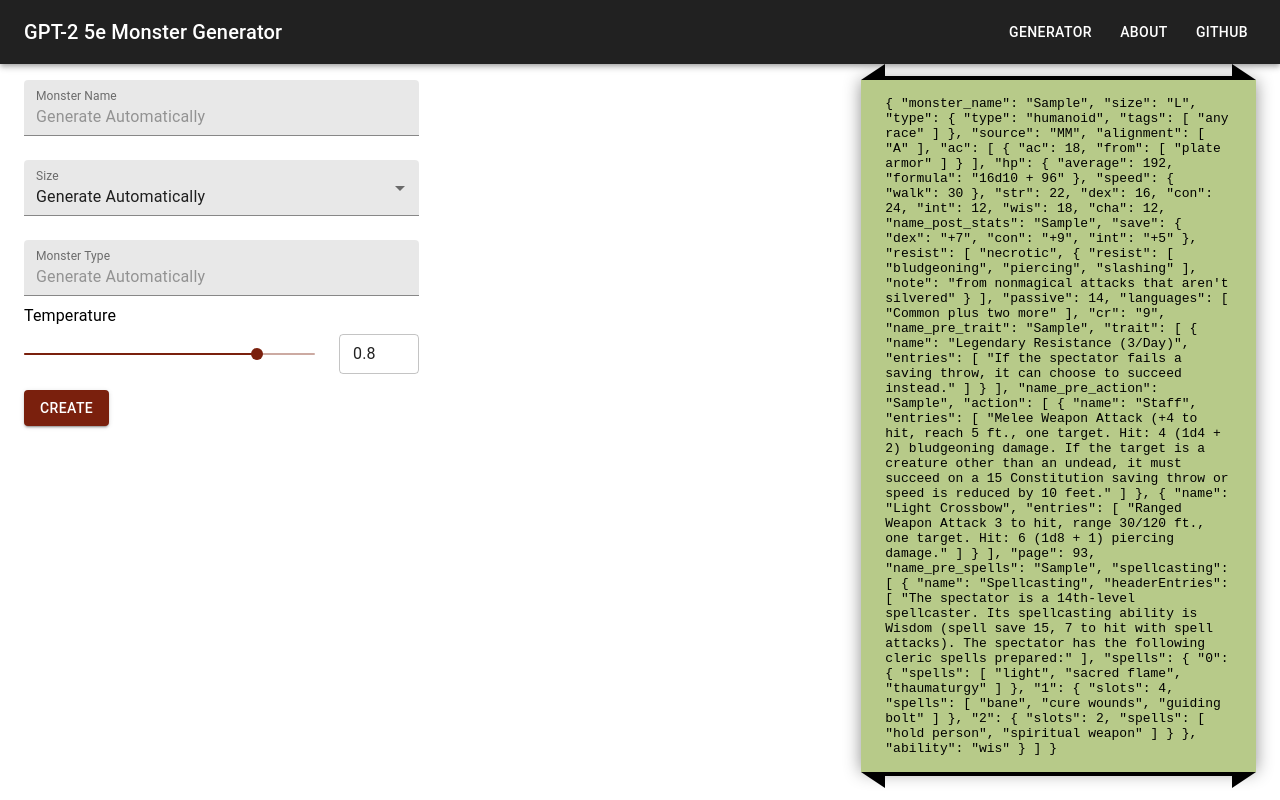
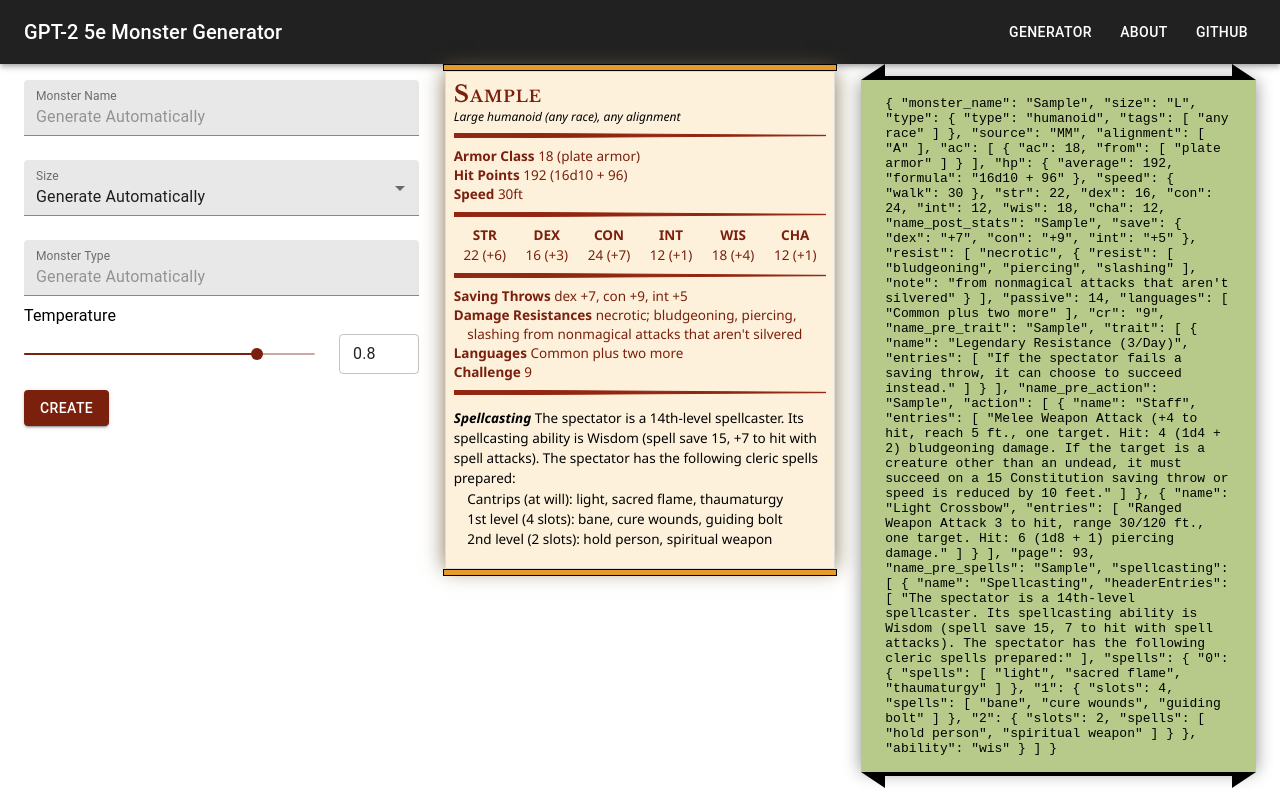
Before and after one commit to dhlanm/gpt-2-dnd-frontend, a React (Create React App) app: page / in a window 1280 px wide. Built offline with nearby package versions, Linux system fonts and the light colour scheme.

Commit message:
Partial stat block
ahhhh

```diff
--- a/public/index.html
+++ b/public/index.html
@@ -3,6 +3,10 @@
 <head>
 	<meta charset="utf-8" />
 	<link rel="shortcut icon" href="%PUBLIC_URL%/favicon.ico" />
+	<link href='//fonts.googleapis.com/css?family=Noto+Sans:400,700,400italic,700italic'
+	      rel='stylesheet' type='text/css'>
+	<link href='//fonts.googleapis.com/css?family=Libre+Baskerville:700'
+	      rel='stylesheet' type='text/css'>
 	<meta name="viewport" content="width=device-width, initial-scale=1" />
 	<meta name="theme-color" content="#000000" />
 	<meta
--- a/src/Index/CodeBlock.tsx
+++ b/src/Index/CodeBlock.tsx
@@ -45,7 +45,7 @@ const useStyles = makeStyles(() =>
 			borderWidth: '4px 0',
 			margin: '0 24px',
 			padding: '16px 0',
-			wordWrap: 'normal',
+			wordWrap: 'break-word',
 			whiteSpace: 'pre-wrap',
 			'&:before': {
 				display: 'block',
--- /dev/null
+++ b/src/Index/StatBlock/AbilitiesBlock.tsx
@@ -0,0 +1,47 @@
+import React from 'react'
+import { createStyles, makeStyles } from '@material-ui/core'
+
+const useStyles = makeStyles(() =>
+	createStyles({
+		table: {
+			color: '#7A200D',
+			width: '100%',
+			border: 0,
+			borderCollapse: 'collapse',
+		},
+		cell: {
+			width: '16.666%',
+			textAlign: 'center',
+		},
+	}),
+)
+
+interface Props {
+	str: number,
+	dex: number,
+	con: number,
+	int: number,
+	wis: number,
+	cha: number,
+}
+
+const AbilitiesBlock: React.FC<Props> = props => {
+	const classes = useStyles()
+	const titles = ['STR', 'DEX', 'CON', 'INT', 'WIS', 'CHA']
+	const stats = [props.str, props.dex, props.con, props.int, props.wis, props.cha]
+	return (
+		<table className={classes.table}>
+			<tr>
+				{titles.map(title => <th className={classes.cell}>{title}</th>)}
+			</tr>
+			<tr>
+				{stats.map(stat => {
+					const modifier = Math.floor((stat - 10) / 2)
+					return <td className={classes.cell}>{stat} ({modifier >= 0 ? '+' : ''}{modifier})</td>
+				})}
+			</tr>
+		</table>
+	)
+}
+
+export default AbilitiesBlock
--- /dev/null
+++ b/src/Index/StatBlock/PropertyBlock.tsx
@@ -0,0 +1,38 @@
+import { createStyles, makeStyles } from '@material-ui/core'
+import React from 'react'
+
+const useStyles = makeStyles(() =>
+	createStyles({
+		propertyBlock: {
+			marginTop: '0.3em',
+			marginBottom: '0.9em',
+			lineHeight: '1.5',
+			display: 'block',
+		},
+		title: {
+			margin: 0,
+			display: 'inline',
+			fontWeight: 'bold',
+			fontStyle: 'italic',
+			'&+p': {
+				display: 'inline',
+				textIndent: 0,
+			},
+			'&~p': {
+				textIndent: '1em',
+				margin: 0,
+			},
+		},
+	}),
+)
+
+const PropertyBlock: React.FC<{ title: string }> = props => {
+	const classes = useStyles()
+	return (
+		<div className={classes.propertyBlock}>
+			<h4 className={classes.title}>{props.title}</h4> {props.children}
+		</div>
+	)
+}
+
+export default PropertyBlock
--- /dev/null
+++ b/src/Index/StatBlock/SpellcastingBlock.tsx
@@ -0,0 +1,33 @@
+import React from 'react'
+import PropertyBlock from './PropertyBlock'
+
+export interface Spell {
+	name: string,
+	headerEntries: string[],
+	will?: string[],
+	daily?: string[],
+	spells: {
+		[level: number]: {
+			slots?: number,
+			spells: string[]
+		}
+	}
+	ability: string,
+}
+
+const SpellcastingBlock: React.FC = props => {
+	return (
+		<PropertyBlock title="Spellcasting">
+			<p>
+				The spectator is a 14th-level spellcaster. Its spellcasting ability is Wisdom
+				(spell save 15, +7 to hit with spell attacks). The spectator has the following
+				cleric spells prepared:
+			</p>
+			<p>Cantrips (at will): light, sacred flame, thaumaturgy</p>
+			<p>1st level (4 slots): bane, cure wounds, guiding bolt</p>
+			<p>2nd level (2 slots): hold person, spiritual weapon</p>
+		</PropertyBlock>
+	)
+}
+
+export default SpellcastingBlock
--- /dev/null
+++ b/src/Index/StatBlock/StatHeader.tsx
@@ -0,0 +1,61 @@
+import React from 'react'
+import { createStyles, makeStyles } from '@material-ui/core'
+
+const useStyles = makeStyles(() =>
+	createStyles({
+		title: {
+			fontFamily: '"Libre Baskerville", "Lora", "Calisto MT", "Bookman Old Style", Bookman, "Goudy Old Style", Garamond, "Hoefler Text", "Bitstream Charter", Georgia, serif',
+			color: '#7A200D',
+			fontWeight: 700,
+			margin: 0,
+			fontSize: 23,
+			letterSpacing: 1,
+			fontVariant: 'small-caps',
+		},
+		subtitle: {
+			fontWeight: 'normal',
+			fontStyle: 'italic',
+			fontSize: 12,
+			margin: 0,
+		},
+	}),
+)
+
+const SIZE_TO_DESC: { [size: string]: string } = {
+	T: 'Tiny',
+	S: 'Small',
+	M: 'Medium',
+	L: 'Large',
+	H: 'Huge',
+	G: 'Gargantuan',
+}
+
+const ALIGNMENT_TO_DESC: { [alignment: string]: string } = {
+	A: 'any alignment',
+	C: 'chaotic',
+	E: 'evil',
+	G: 'good',
+	L: 'lawful',
+	N: 'neutral',
+	U: 'unaligned',
+}
+
+interface Props {
+	name: string,
+	size: string,
+	type: string,
+	typeTags: string[],
+	alignment: string[],
+}
+
+const StatHeader: React.FC<Props> = props => {
+	const classes = useStyles()
+	return (
+		<>
+			<h1 className={classes.title}>{props.name}</h1>
+			<h2 className={classes.subtitle}>{SIZE_TO_DESC[props.size]} {props.type} ({props.typeTags.join(', ')}), {props.alignment.map(a => ALIGNMENT_TO_DESC[a]).join(' ')}</h2>
+		</>
+	)
+}
+
+export default StatHeader
--- /dev/null
+++ b/src/Index/StatBlock/index.tsx
@@ -0,0 +1,111 @@
+import React from 'react'
+import AbilitiesBlock from './AbilitiesBlock'
+import StatHeader from './StatHeader'
+import SpellcastingBlock, { Spell } from './SpellcastingBlock'
+import { createStyles, makeStyles } from '@material-ui/core'
+
+const useStyles = makeStyles(() =>
+	createStyles({
+		bar: {
+			height: 5,
+			background: '#E69A28',
+			border: '1px solid #000',
+			position: 'relative',
+			zIndex: 1,
+		},
+		content: {
+			fontFamily: '"Noto Sans", "Myriad Pro", Calibri, Helvetica, Arial, sans-serif',
+			fontSize: 13.5,
+			background: '#FDF1DC',
+			padding: '0.6em',
+			paddingBottom: '0.5em',
+			border: '1px #DDD solid',
+			boxShadow: '0 0 1.5em #867453',
+
+			/* We don't want the box-shadow in front of the bar divs. */
+			position: 'relative',
+			zIndex: 0,
+
+			/* Leaving room for the two bars to protrude outwards */
+			marginLeft: 2,
+			marginRight: 2,
+		},
+		taperedRule: {
+			fill: '#922610',
+			/* Stroke is necessary for good antialiasing in Chrome. */
+			stroke: '#922610',
+			width: '100%',
+			marginTop: '0.6em',
+			marginBottom: '0.35em',
+		},
+		statLine: {
+			color: '#7A200D',
+			lineHeight: 1.4,
+			display: 'block',
+			textIndent: '-1em',
+			paddingLeft: '1em',
+			margin: 0,
+		},
+	}),
+)
+
+const TaperedRule: React.FC = () => {
+	const classes = useStyles()
+	return (
+		<svg height="5" width="400" className={classes.taperedRule}>
+			<polyline points="0,0 400,2.5 0,5" />
+		</svg>
+	)
+}
+
+const PropertyLine: React.FC<{ title: string }> = props => {
+	const classes = useStyles()
+	return (
+		<p className={classes.statLine}><b>{props.title}</b> {props.children}</p>
+	)
+}
+
+interface Props {
+	name: string,
+	size: string,
+	type: string,
+	typeTags: string[],
+	alignment: string[],
+	spellcasting: Spell[],
+}
+
+const StatBlock: React.FC<Props> = props => {
+	const classes = useStyles()
+	return (
+		<>
+			<div className={classes.bar} />
+			<article className={classes.content}>
+				<StatHeader {...props} />
+				<TaperedRule />
+				<PropertyLine title="Armor Class">18 (plate armor)</PropertyLine>
+				<PropertyLine title="Hit Points">192 (16d10 + 96)</PropertyLine>
+				<PropertyLine title="Speed">30ft</PropertyLine>
+				<TaperedRule />
+				<AbilitiesBlock {...{
+					'str': 22,
+					'dex': 16,
+					'con': 24,
+					'int': 12,
+					'wis': 18,
+					'cha': 12,
+				}} />
+				<TaperedRule />
+				<PropertyLine title="Saving Throws">dex +7, con +9, int +5</PropertyLine>
+				<PropertyLine title="Damage Resistances">necrotic; bludgeoning, piercing, slashing from
+					nonmagical attacks that aren't silvered</PropertyLine>
+				<PropertyLine title="Languages">Common plus two more</PropertyLine>
+				<PropertyLine title="Challenge">9</PropertyLine>
+				<TaperedRule />
+				{props.spellcasting && <SpellcastingBlock />}
+			</article>
+			<div className={classes.bar} />
+		</>
+	)
+}
+
+export default StatBlock
--- a/src/Index/index.tsx
+++ b/src/Index/index.tsx
@@ -2,38 +2,79 @@ import React from 'react'
 import Form from './Form'
 import CodeBlock from './CodeBlock'
 import { Grid } from '@material-ui/core'
+import StatBlock from './StatBlock/'
 
-const SAMPLE_JSON = '{ "monster_name": "Sample", "size": "L", "type": { "type": "humanoid", "tags": ' +
-	'[ "any race" ] }, "source": "MM", "alignment": [ "A" ], "ac": [ { "ac": 18, "from": [ ' +
-	'"plate armor" ] } ], "hp": { "average": 192, "formula": "16d10 + 96" }, "speed": { "walk": 30 ' +
-	'}, "str": 22, "dex": 16, "con": 24, "int": 12, "wis": 18, "cha": 12, "name_post_stats": ' +
-	'"Sample", "save": { "dex": "+7", "con": "+9", "int": "+5" }, "resist": [ "necrotic", { ' +
-	'"resist": [ "bludgeoning", "piercing", "slashing" ], "note": "from nonmagical attacks that ' +
-	'aren\'t silvered" } ], "passive": 14, "languages": [ "Common plus two more" ], "cr": "9", ' +
-	'"name_pre_trait": "Sample", "trait": [ { "name": "Legendary Resistance (3/Day)", "entries": [ ' +
-	'"If the spectator fails a saving throw, it can choose to succeed instead." ] } ], ' +
-	'"name_pre_action": "Sample", "action": [ { "name": "Staff", "entries": [ "Melee Weapon Attack ' +
-	'(+4 to hit, reach 5 ft., one target. Hit: 4 (1d4 + 2) bludgeoning damage. If the target is a ' +
-	'creature other than an undead, it must succeed on a 15 Constitution saving throw or speed is ' +
-	'reduced by 10 feet." ] }, { "name": "Light Crossbow", "entries": [ "Ranged Weapon Attack 3 to ' +
-	'hit, range 30/120 ft., one target. Hit: 6 (1d8 + 1) piercing damage." ] } ], "page": 93, ' +
-	'"name_pre_spells": "Sample", "spellcasting": [ { "name": "Spellcasting", "headerEntries": ' +
-	'[ "The spectator is a 14th-level spellcaster. Its spellcasting ability is Wisdom (spell save ' +
-	'15, 7 to hit with spell attacks). The spectator has the following cleric spells prepared:" ], ' +
-	'"spells": { "0": { "spells": [ "light", "sacred flame", "thaumaturgy" ] }, "1": { "slots": 4, ' +
-	'"spells": [ "bane", "cure wounds", "guiding bolt" ] }, "2": { "slots": 2, "spells": [ ' +
-	'"hold person", "spiritual weapon" ] } }, "ability": "wis" } ] }'
+const SAMPLE_MONSTER = {
+	monster_name: 'Sample',
+	size: 'L',
+	type: {type: 'humanoid', tags: ['any race']},
+	source: 'MM',
+	alignment: ['A'],
+	ac: [{ac: 18, 'from': ['plate armor']}],
+	hp: {average: 192, formula: '16d10 + 96'},
+	speed: {walk: 30},
+	str: 22,
+	dex: 16,
+	con: 24,
+	int: 12,
+	wis: 18,
+	cha: 12,
+	name_post_stats: 'Sample',
+	save: {dex: '+7', con: '+9', int: '+5'},
+	resist: ['necrotic', {
+		resist: ['bludgeoning', 'piercing', 'slashing'],
+		note: 'from nonmagical attacks that aren\'t silvered',
+	}],
+	passive: 14,
+	languages: ['Common plus two more'],
+	cr: '9',
+	name_pre_trait: 'Sample',
+	trait: [{
+		name: 'Legendary Resistance (3/Day)',
+		entries: ['If the spectator fails a saving throw, it can choose to succeed instead.'],
+	}],
+	name_pre_action: 'Sample',
+	action: [{
+		name: 'Staff',
+		entries: ['Melee Weapon Attack (+4 to hit, reach 5 ft., one target. Hit: 4 (1d4 + 2) bludgeoning damage. If the target is a creature other than an undead, it must succeed on a 15 Constitution saving throw or speed is reduced by 10 feet.'],
+	}, {
+		name: 'Light Crossbow',
+		entries: ['Ranged Weapon Attack 3 to hit, range 30/120 ft., one target. Hit: 6 (1d8 + 1) piercing damage.'],
+	}],
+	page: 93,
+	name_pre_spells: 'Sample',
+	spellcasting: [{
+		name: 'Spellcasting',
+		headerEntries: ['The spectator is a 14th-level spellcaster. Its spellcasting ability is Wisdom (spell save 15, 7 to hit with spell attacks). The spectator has the following cleric spells prepared:'],
+		spells: {
+			0: {'spells': ['light', 'sacred flame', 'thaumaturgy']},
+			1: {'slots': 4, 'spells': ['bane', 'cure wounds', 'guiding bolt']},
+			2: {'slots': 2, 'spells': ['hold person', 'spiritual weapon']},
+		},
+		ability: 'wis',
+	}],
+}
 
 const Index: React.FC = () => {
+	const stats = {
+		name: SAMPLE_MONSTER.monster_name,
+		size: SAMPLE_MONSTER.size,
+		type: SAMPLE_MONSTER.type.type,
+		typeTags: SAMPLE_MONSTER.type.tags,
+		alignment: SAMPLE_MONSTER.alignment,
+		spellcasting: SAMPLE_MONSTER.spellcasting,
+	}
+
 	return (
 		<Grid container spacing={3}>
 			<Grid item xs={12} md={6} lg={4}>
 				<Form />
 			</Grid>
 			<Grid item xs={12} md={6} lg={4}>
+				<StatBlock {...stats} />
 			</Grid>
 			<Grid item xs={12} lg={4}>
-				<CodeBlock>{SAMPLE_JSON}</CodeBlock>
+				<CodeBlock>{JSON.stringify(SAMPLE_MONSTER, null, 1).replace(/\s+/g, ' ')}</CodeBlock>
 			</Grid>
 		</Grid>
 	)
```
